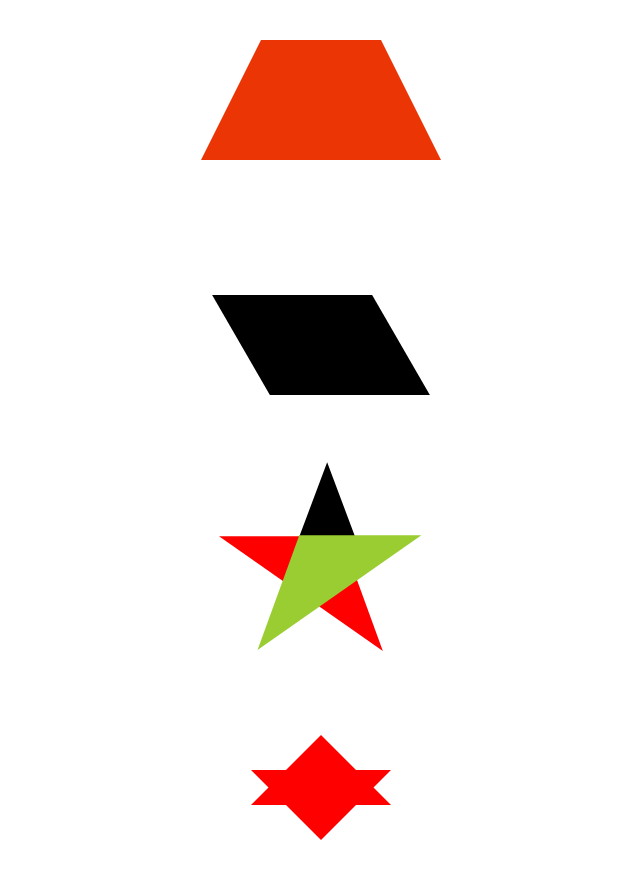
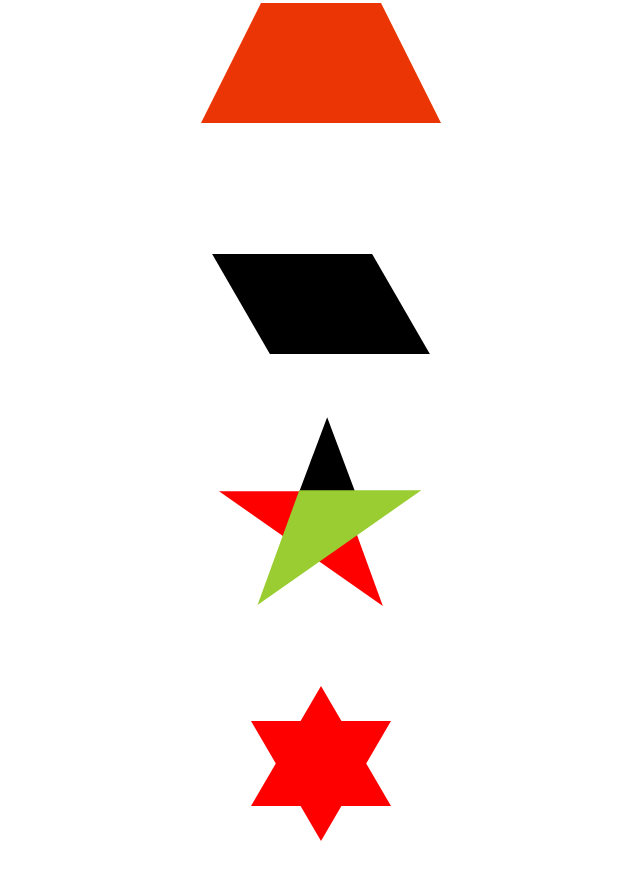
Before and after one commit to wei2366123794/-css-, a plain HTML site: page index.html in a window 1280 px wide. Shown: the part 2336-3208 px from the top of the page, without its empty margins (319-959 px from the left). Drawn offline with Linux system fonts and the light colour scheme.

Commit message:
完成了六角形

```diff
--- a/index.css
+++ b/index.css
@@ -166,7 +166,7 @@ body {
     position: relative;
     width: 0;
     height: 0;
-    border-bottom: 70px solid red;
+    border-bottom: 120px solid red;
     border-left: 70px solid transparent;
     border-right: 70px solid transparent;
 }
@@ -177,7 +177,7 @@ body {
     top: 35px;
     width: 0;
     height: 0;
-    border-bottom: 70px solid red;
+    border-bottom: 120px solid red;
     border-left: 70px solid transparent;
     border-right: 70px solid transparent;
     transform: rotate(180deg);
```
